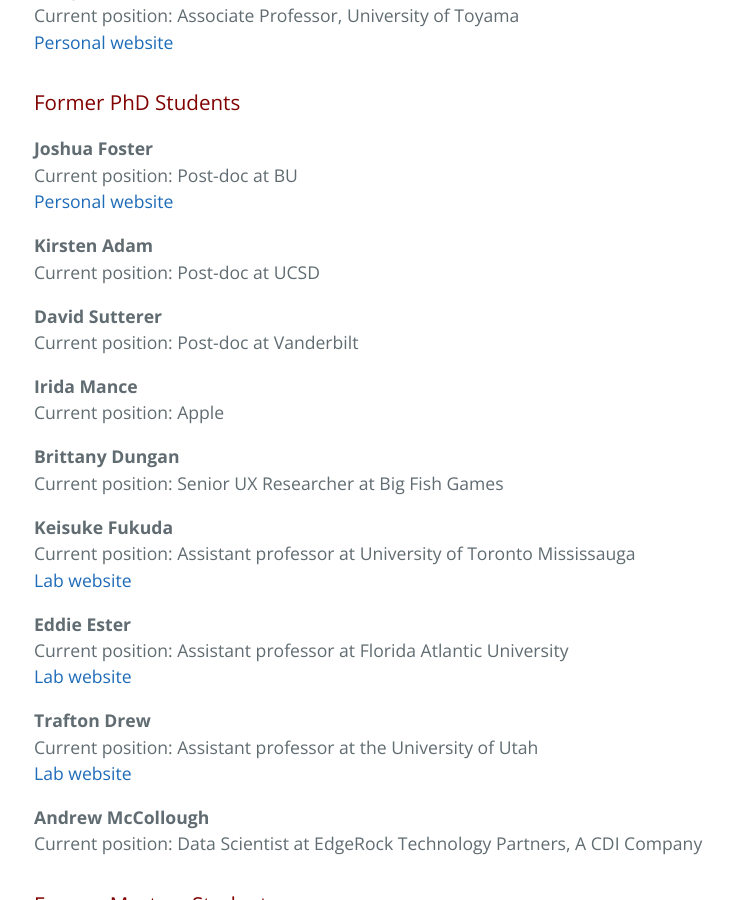
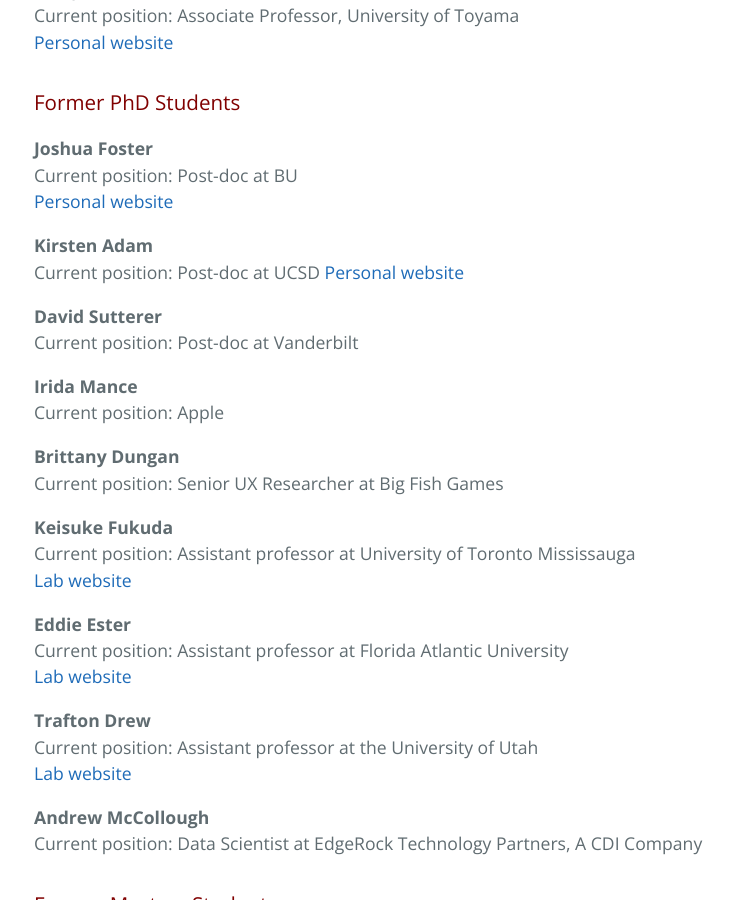
Before and after one commit to AwhVogelLab/awhvogellab.github.io, a Jekyll site: the page built from people.md, in a window 1280 px wide and 900 px high, scrolled down 3231 px. Shown: the whole window, without its empty margins (190-924 px from the left). Built offline with Jekyll 4.4.1, drawn with Linux system fonts in a browser that asks for light colours; our own code applies the rules of GitHub Pages for plain Markdown files.

Commit message:
kirsten website

```diff
--- a/people.md
+++ b/people.md
@@ -110,6 +110,7 @@ Current position: Post-doc at BU
 
 **Kirsten Adam**
 Current position: Post-doc at UCSD
+[Personal website](https://kirsten-adam.com/)
 
 **David Sutterer**
 Current position: Post-doc at Vanderbilt
```
